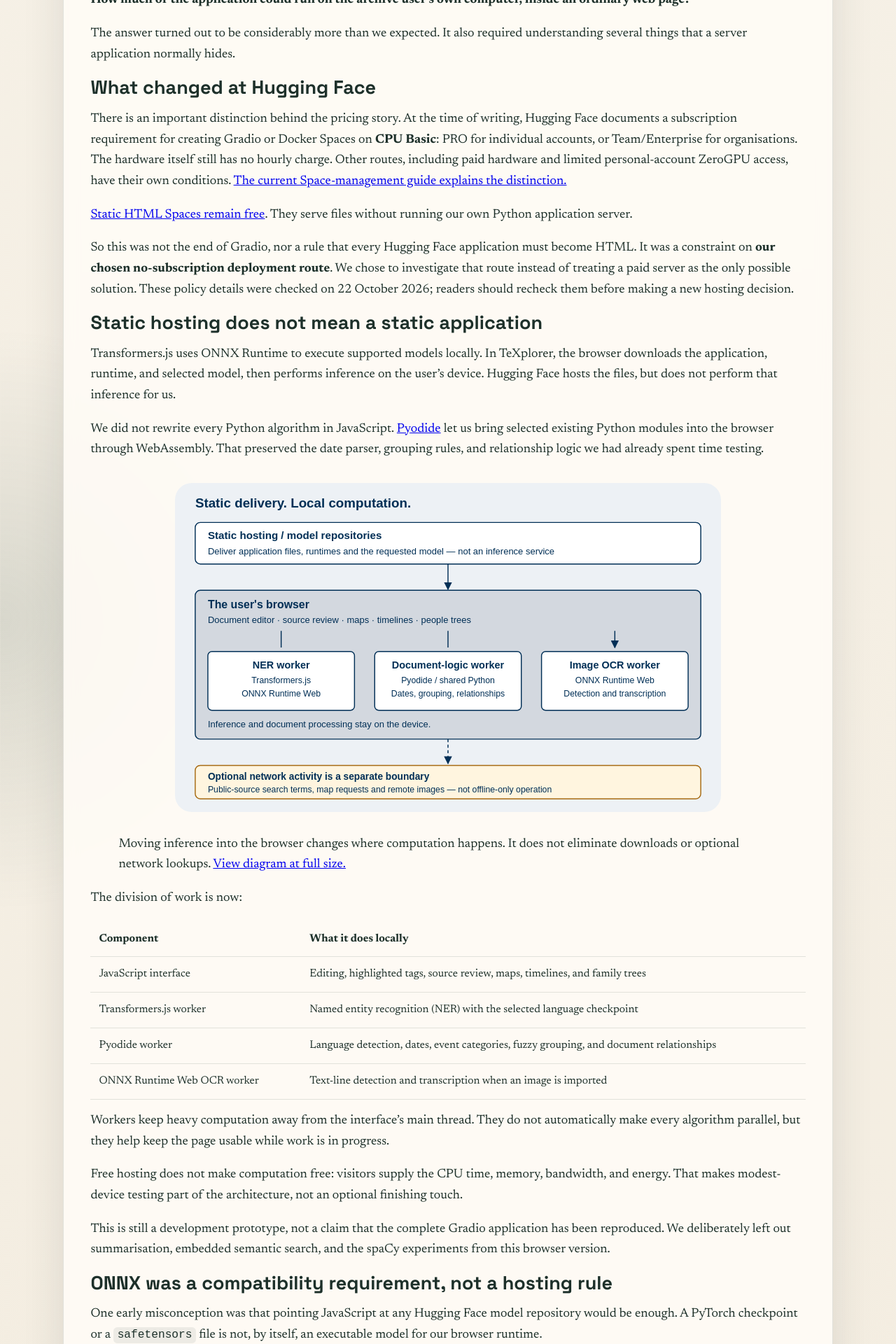
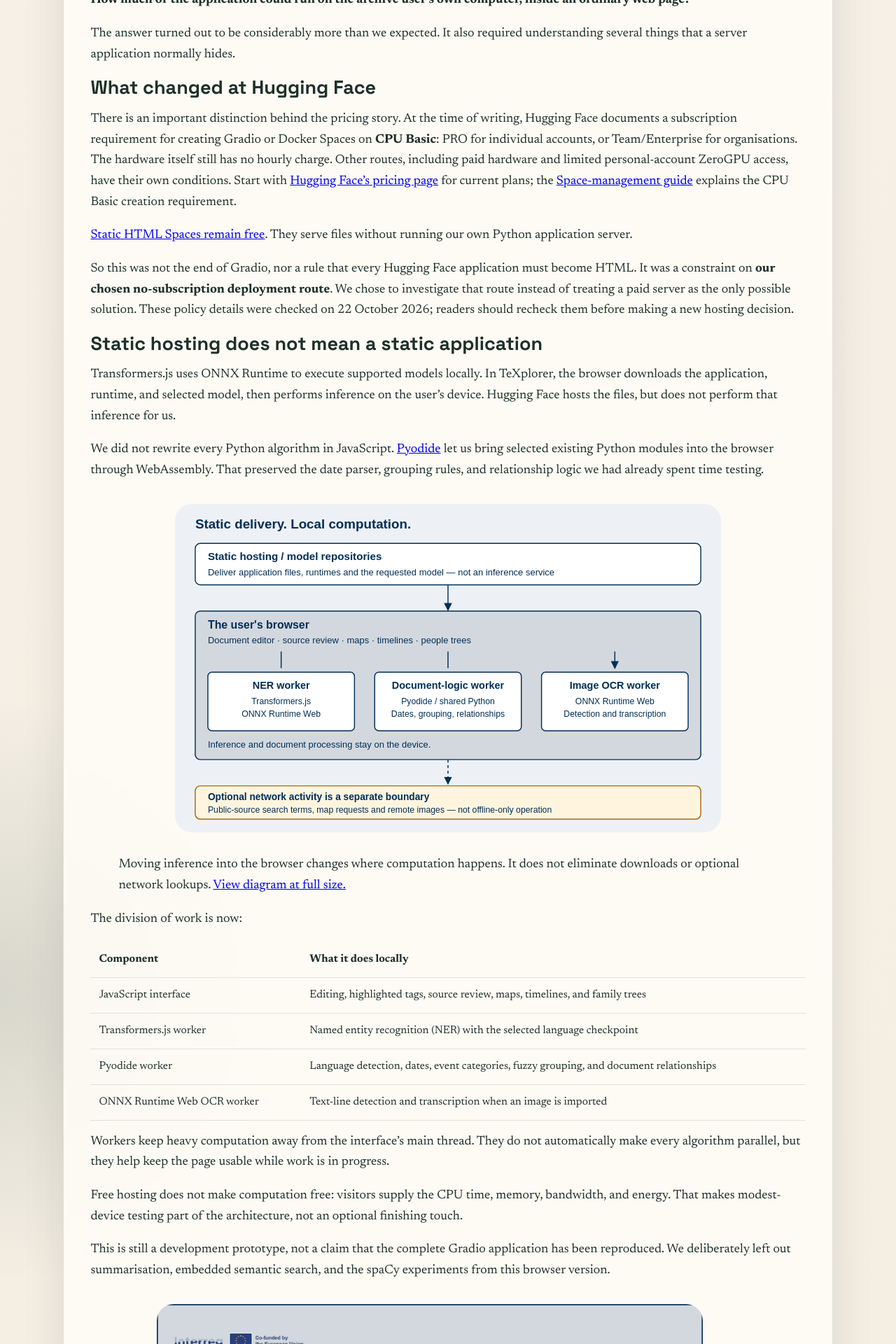
Before and after one commit to archxai/archxai.github.io, a Jekyll site: the page built from _posts/2026-10-22-texplorer-local-machine-learning-in-the-browser.md, in a window 1280 px wide. Shown: the part 698-2618 px from the top of the page at 70% size. Built offline with Jekyll 4.4.1, drawn with Linux system fonts in a browser that asks for light colours; some of the changed text lies outside the part shown.

Commit message:
Illustrate TeXplorer post and link public demo and pricing

```diff
--- a/_posts/2026-10-22-texplorer-local-machine-learning-in-the-browser.md
+++ b/_posts/2026-10-22-texplorer-local-machine-learning-in-the-browser.md
@@ -26,7 +26,7 @@ The answer turned out to be considerably more than we expected. It also required
 
 ## What changed at Hugging Face
 
-There is an important distinction behind the pricing story. At the time of writing, Hugging Face documents a subscription requirement for creating Gradio or Docker Spaces on **CPU Basic**: PRO for individual accounts, or Team/Enterprise for organisations. The hardware itself still has no hourly charge. Other routes, including paid hardware and limited personal-account ZeroGPU access, have their own conditions. [The current Space-management guide explains the distinction.](https://huggingface.co/docs/huggingface_hub/main/guides/manage-spaces)
+There is an important distinction behind the pricing story. At the time of writing, Hugging Face documents a subscription requirement for creating Gradio or Docker Spaces on **CPU Basic**: PRO for individual accounts, or Team/Enterprise for organisations. The hardware itself still has no hourly charge. Other routes, including paid hardware and limited personal-account ZeroGPU access, have their own conditions. Start with [Hugging Face's pricing page](https://huggingface.co/pricing) for current plans; the [Space-management guide](https://huggingface.co/docs/huggingface_hub/main/guides/manage-spaces) explains the CPU Basic creation requirement.
 
 [Static HTML Spaces remain free](https://huggingface.co/docs/hub/spaces-sdks-static). They serve files without running our own Python application server.
 
@@ -59,6 +59,13 @@ Workers keep heavy computation away from the interface's main thread. They do no
 Free hosting does not make computation free: visitors supply the CPU time, memory, bandwidth, and energy. That makes modest-device testing part of the architecture, not an optional finishing touch.
 
 This is still a development prototype, not a claim that the complete Gradio application has been reproduced. We deliberately left out summarisation, embedded semantic search, and the spaCy experiments from this browser version.
+
+<figure class="demo-figure">
+  <div class="media-frame media-frame--center">
+    <img class="content-illustration" src="{{ '/assets/images/texplorer-document-split-view.png' | relative_url }}" alt="TeXplorer shows editable text and highlighted people, organisations, places and dates on the left, with the original scanned page and detected line outlines on the right." width="969" height="1298" loading="lazy">
+  </div>
+  <figcaption>The split document view in the demo recording: predictions remain visible alongside the original scan, rather than replacing the source. <a href="{{ '/assets/images/texplorer-document-split-view.png' | relative_url }}">View full-size screenshot.</a></figcaption>
+</figure>
 
 ## ONNX was a compatibility requirement, not a hosting rule
 
@@ -157,6 +164,13 @@ Local inference has a real advantage for archival work: the document does not ha
 
 The first visit downloads application and model files. Public-source lookups send the selected name or lookup terms to the chosen service. Maps and remote images also make requests. Caching can reduce later downloads, but this is not a promise that the complete application works offline.
 
+<figure class="demo-figure">
+  <div class="media-frame media-frame--center">
+    <img class="content-illustration" src="{{ '/assets/images/texplorer-source-comparison.png' | relative_url }}" alt="A source comparison for Anton Hansen-Tammsaare places document evidence beside Wikidata and Open Library candidates, dates, an image, and source-specific scores." width="969" height="1115" loading="lazy">
+  </div>
+  <figcaption>Document evidence and external candidates are kept in separate columns for review. The displayed scores are source-specific ranking aids, not identity probabilities. Still from the supplied recording. <a href="{{ '/assets/images/texplorer-source-comparison.png' | relative_url }}">View full-size screenshot.</a></figcaption>
+</figure>
+
 We learned to test **browser access**, not just whether a public website opens. CORS restrictions prevented several otherwise useful services from becoming direct lookup providers. A server-side `requests.get()` succeeding does not prove that a browser can read the same response. We should not silently introduce a third-party proxy and send archival names through it just to make the feature appear to work.
 
 Private Spaces added another lesson: an authenticated HTML page does not guarantee that its JavaScript, workers, models, and images can all load when third-party cookies are blocked. We had to check those assets individually, keep access signatures on the Space's own origin, and verify that they never reached external services.
@@ -173,11 +187,18 @@ The pipeline still needed the right character dictionary, channel order, crop ge
 
 Users can compare the original image with the editable transcription, hover over text-line outlines to find the corresponding text, and see a line preview while recognition runs. This makes uncertainty inspectable. Complex layouts and difficult historical handwriting still need evaluation; successful execution of synthetic samples is not proof of archival transcription quality. Finnish/Swedish OCR also does not imply that we have added Swedish NER.
 
+<figure class="demo-figure">
+  <div class="media-frame media-frame--center">
+    <img class="content-illustration" src="{{ '/assets/images/texplorer-ocr-line-preview.png' | relative_url }}" alt="The import dialog displays Recognising image line 15 of 35, a progress bar, a cropped line from the scan and a Cancel button." width="480" height="286" loading="lazy">
+  </div>
+  <figcaption>A line preview makes a longer OCR operation inspectable while it runs. Cropped still from the same demo recording; not a recognition-speed benchmark. <a href="{{ '/assets/images/texplorer-ocr-line-preview.png' | relative_url }}">View full-size screenshot.</a></figcaption>
+</figure>
+
 ## What we can claim, and what comes next
 
 We have exercised the real NER models in all four document languages and the OCR models in Chromium and Firefox. Separate controlled UI tests cover source offsets, editing, merging, source acceptance, image overlays, and responsive layouts. These checks help catch implementation failures; they do not replace accuracy evaluation on representative archival documents.
 
-The [TeXplorer development Space](https://huggingface.co/spaces/Rahvusarhiiv/ArchXAI_TeXplorer_Demo) is currently private. This article is an engineering report, not a public launch announcement. Redistribution and licensing review remains necessary before publishing the complete application and its bundled assets; in particular, availability of a checkpoint on the Hub is not itself a redistribution licence.
+The [TeXplorer demo is now public and available to try](https://huggingface.co/spaces/Rahvusarhiiv/ArchXAI_TeXplorer_Demo). It remains an experimental preview: public access is not a claim of production readiness or verified extraction accuracy. Model and source assets retain their own licensing conditions; availability of a checkpoint on the Hub is not itself a redistribution licence. The screenshots above are stills from the demo recording supplied for this post, rather than additional benchmark results.
 
 Our next priorities are representative laptop and mobile measurements, broader archive-domain accuracy checks after conversion and chunking, and continued review of model and source licences. A dedicated server remains useful when users need uniform performance, very large documents, private back-end credentials, or institutional batch processing.
 
--- a/assets/css/site.css
+++ b/assets/css/site.css
@@ -233,6 +233,10 @@ h3 {
   display: flex;
   justify-content: center;
   margin: 2rem 0;
+}
+
+.demo-figure {
+  margin-inline: 0;
 }
 
 .content-illustration {
```
Also changed, not shown: assets/images/texplorer-document-split-view.png (added), assets/images/texplorer-ocr-line-preview.png (added), assets/images/texplorer-source-comparison.png (added).
